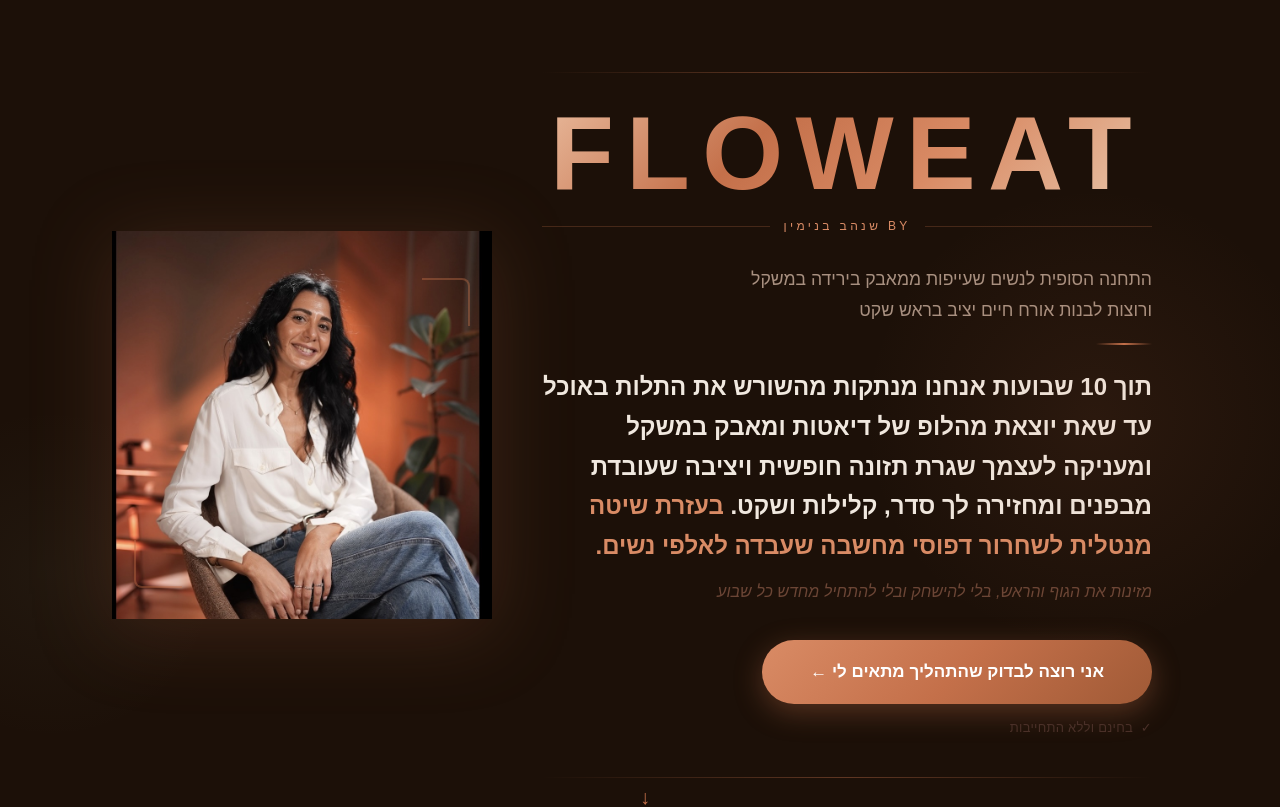
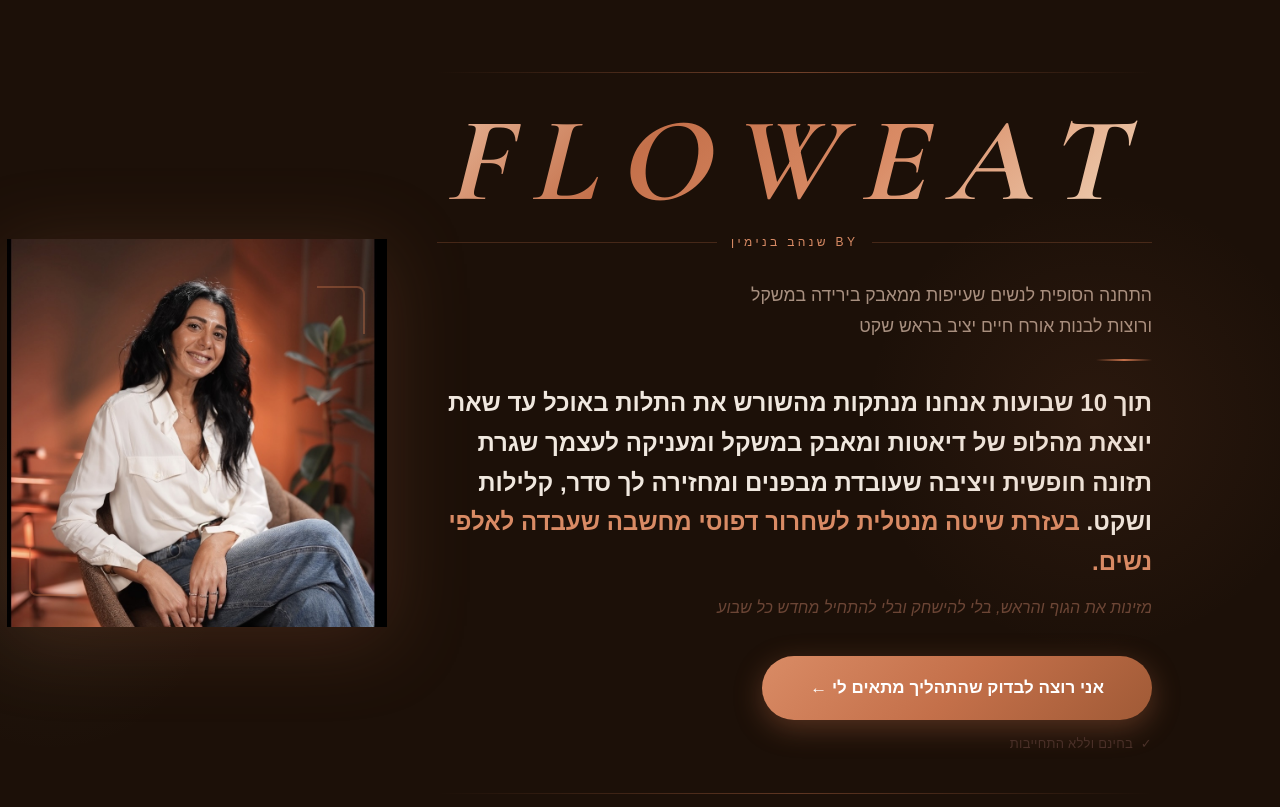
Before and after one commit to shenhav1985-netizen/floweat-landing, a Next.js app: page / in a window 1280 px wide. Shown: the top 807 px of the page. Built offline with nearby package versions, Linux system fonts and the light colour scheme.

Commit message:
design: upgrade FLOWEAT title to Cormorant Garamond italic serif

```diff
--- a/app/components/HeroSection.tsx
+++ b/app/components/HeroSection.tsx
@@ -73,12 +73,13 @@
           <motion.div {...fadeUp(0.1)} style={{ padding: '0 8px' }}>
             <span style={{
               display: 'block',
-              fontFamily: 'Heebo, sans-serif',
-              fontWeight: 900,
-              fontSize: 'clamp(2.2rem, 9vw, 6.5rem)',
-              letterSpacing: '0.12em',
+              fontFamily: 'var(--font-cormorant), Georgia, serif',
+              fontWeight: 700,
+              fontStyle: 'italic',
+              fontSize: 'clamp(3rem, 11vw, 7.5rem)',
+              letterSpacing: '0.18em',
               lineHeight: 1,
-              background: 'linear-gradient(135deg, #E8B89A 0%, #C4704A 35%, #D98B65 65%, #E8C4A8 100%)',
+              background: 'linear-gradient(135deg, #E8B89A 0%, #C4704A 30%, #D98B65 60%, #F0D4B8 100%)',
               WebkitBackgroundClip: 'text',
               WebkitTextFillColor: 'transparent',
               backgroundClip: 'text',
--- a/app/layout.tsx
+++ b/app/layout.tsx
@@ -1,5 +1,14 @@
 import type { Metadata, Viewport } from 'next';
+import { Cormorant_Garamond } from 'next/font/google';
 import './globals.css';
+
+const cormorant = Cormorant_Garamond({
+  subsets: ['latin'],
+  weight: ['400', '600', '700'],
+  style: ['normal', 'italic'],
+  variable: '--font-cormorant',
+  display: 'swap',
+});
 
 export const viewport: Viewport = {
   width: 'device-width',
@@ -20,7 +29,7 @@
 
 export default function RootLayout({ children }: { children: React.ReactNode }) {
   return (
-    <html lang="he" dir="rtl">
+    <html lang="he" dir="rtl" className={cormorant.variable}>
       <body>{children}</body>
     </html>
   );
```
